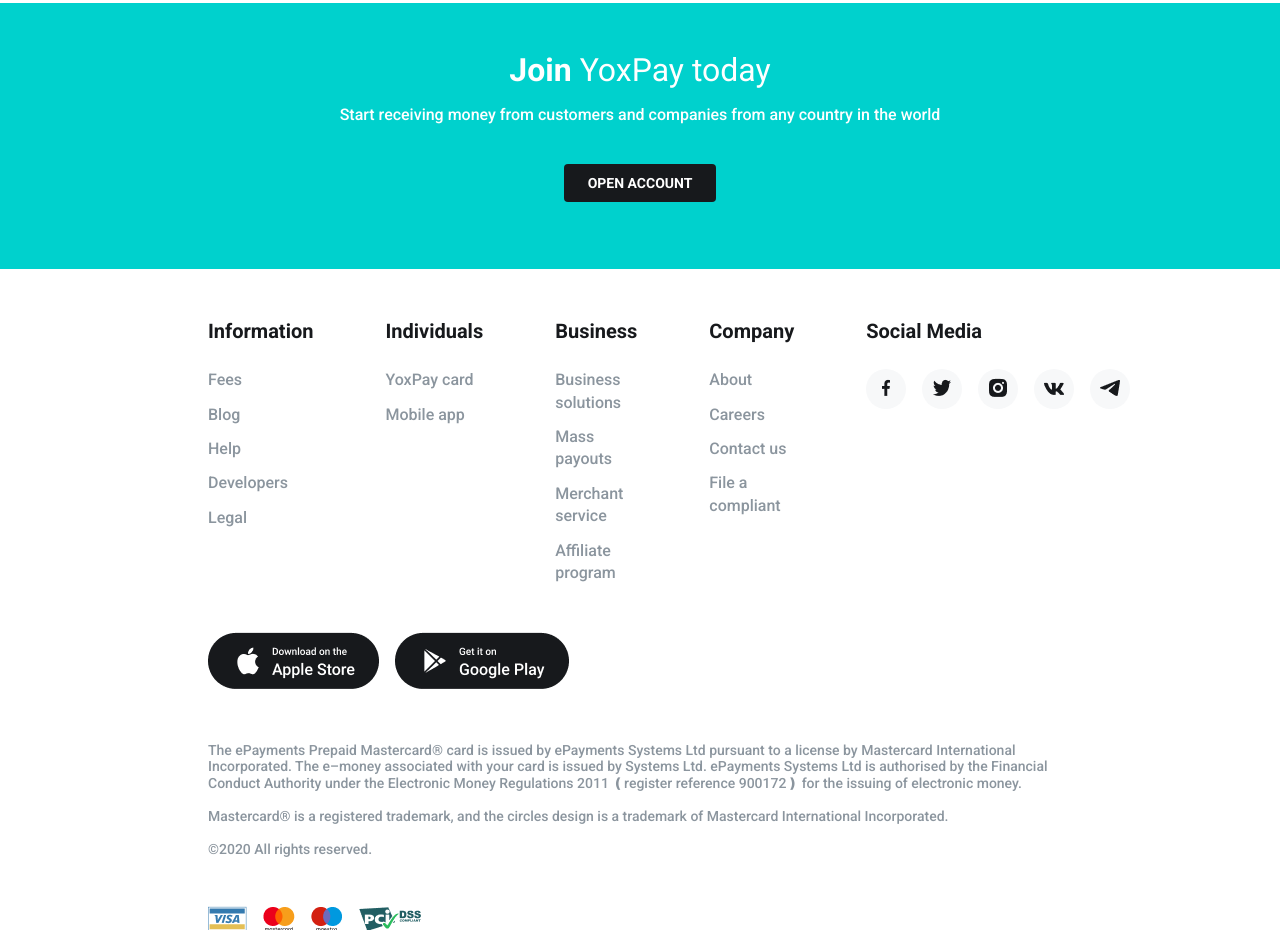
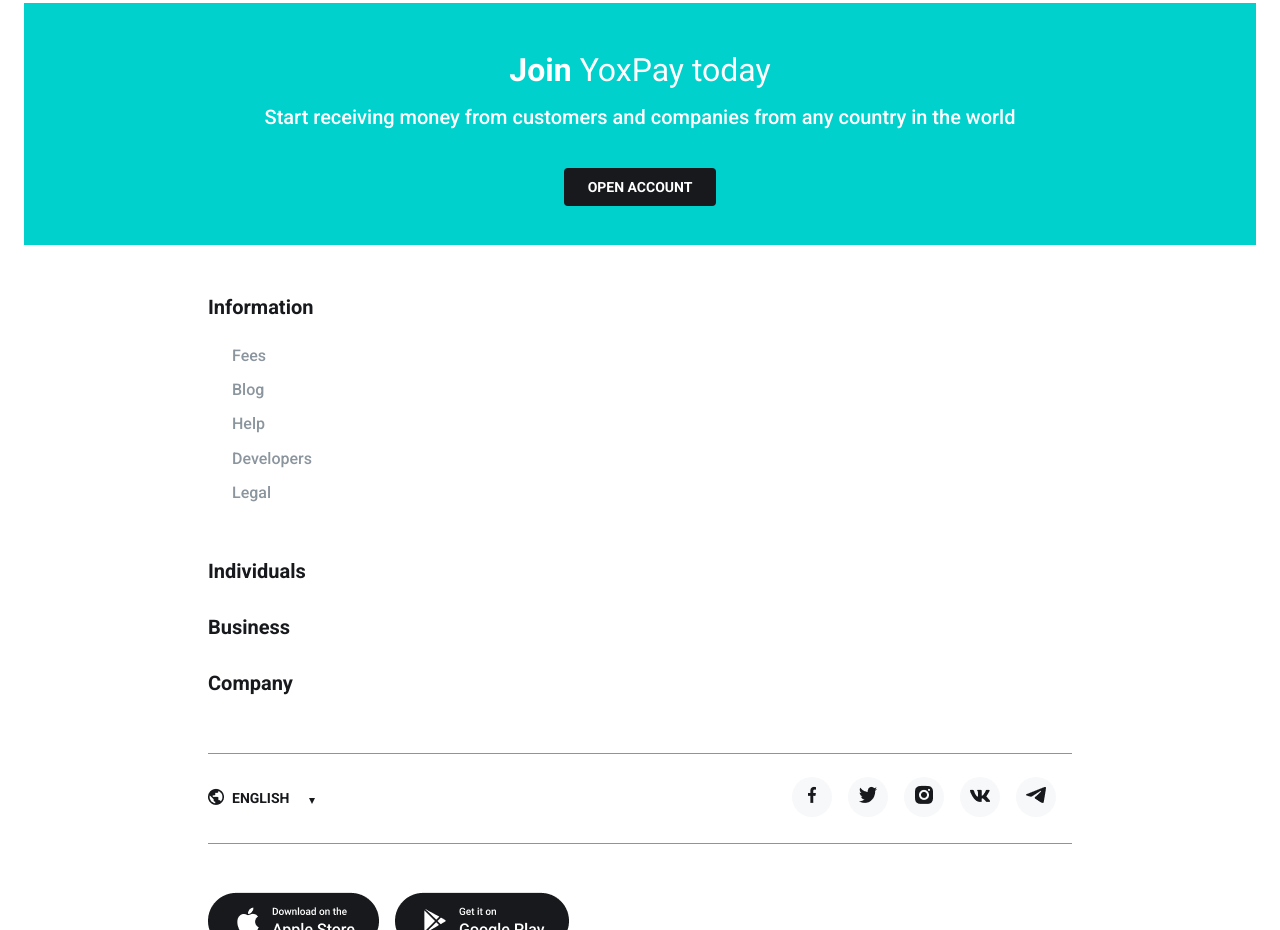
Before and after one commit to Keyzzzt/Placet, a website built with webpack: page dist/index.html in a window 1280 px wide. Shown: the part 1870-2800 px from the top of the page. Built offline with nearby package versions, Linux system fonts and the light colour scheme.

Commit message:
only footer left

```diff
--- a/src/styles/_variables.scss
+++ b/src/styles/_variables.scss
@@ -15,13 +15,16 @@
         @media(max-width: 1440px){@content;}
     }
     @else if $point == md{
-        @media(max-width: 980px){@content;}
+        @media(max-width: 1024px){@content;}
     }
     @else if $point == sm{
-        @media(max-width: 520px){@content;}
+        @media(max-width: 770px){@content;}
     }
     @else if $point == xs{
         @media(max-width: 520px){@content;}
     }
+    @else if $point == xxs{
+        @media(max-width: 360px){@content;}
+    }
 
 }
--- a/src/styles/footer.scss
+++ b/src/styles/footer.scss
@@ -2,14 +2,25 @@
 
 .footer{
     margin-top: 48px;
+    @include breakpoint(lg){
+        width: 100%;
+
+    }
     &-up{
         display: flex;
         justify-content: space-between;
+        @include breakpoint(lg){
+            display: flex;
+            flex-direction: column;
+        }
     }
     &-nav{
         display: flex;
         div{
             margin-right: 72px;
+            @include breakpoint(lg){
+                margin-bottom: 28px;
+            }
         }
         h3{
             font-size: 20px;
@@ -20,12 +31,19 @@
         }
         ul{
             margin-top: 24px;
+            @include breakpoint(lg){
+                padding: 0 24px 24px 24px;
+            }
         }
         li{
             font-weight: 500;
             font-size: 16px;
             line-height: 22.4px;
             margin-top: 12px;
+
+        }
+        @include breakpoint(lg){
+            flex-direction: column;
         }
     }
     &-apple-google-btn{
@@ -33,6 +51,18 @@
         display: flex;
         .apple, .google{
             margin-right: 16px;
+            @include breakpoint(xs){
+                margin-bottom: 16px;
+            }
+        }
+        @include breakpoint(xs){
+            flex-direction: column;
+        }
+    }
+    &__social{
+        @include breakpoint(lg){
+            position: relative;
+
         }
     }
     &-social-icons{
@@ -47,9 +77,20 @@
             align-items: center;
             margin: 24px 16px 0 0;
         }
+        @include breakpoint(lg){
+            position: absolute;
+            top: 28px;
+            left: 584px;
+        }
+        @include breakpoint(md){
+            left: 430px;
+        }
+        @include breakpoint(sm){
+            max-width: 260px;
+        }
     }
     &-rights{
-        width: 100%;
+        width: 99%;
         p {
             font-size: 14px;
             margin-bottom: 16px;
@@ -63,4 +104,11 @@
             margin-right: 16px;
         }
     }
+
+
+    .footer__individuals ul, .footer__business ul, .footer__company ul, .footer__social h3{
+        @include breakpoint(lg){
+            display: none;
+        }
+    }
 }
--- a/src/styles/header.scss
+++ b/src/styles/header.scss
@@ -5,46 +5,22 @@
     background: $main-dark;
     color: $white;
     margin: 0 -24px;
-    &-burger{
-        position: relative;
-        display: none;
-        cursor: pointer;
-        @include breakpoint(lg){
-            display: block;
-        }
-        span, span:before, span:after{
-            position: absolute;
-            height: 2px;
-            width: 15px;
-            top: 50%;
-            margin-top: -1px;
-            left: 0;
-            background: $white;
-            border-radius: 100%;
 
-        }
-        span:before, span:after{
-            content: '';
-            width: 20px;
-        }
-        span:before{
-            transform: translateY(-5px);
-        }
-        span:after{
-            transform: translateY(5px);
-        }
+    &__wrapper {
+        height: 64px;
+        display: flex;
+        justify-content: space-between;
+        align-items: center;
     }
+
     &__logo{
         margin-right: 64px;
         @include breakpoint(xl){
             margin-right: 40px;
         }
-    }
-    &__wrapper {
-        height: 64px;
-        display: flex;
-        justify-content: space-between;
-        align-items: center;
+        @include breakpoint(xs){
+            margin-right: -20px;
+        }
     }
     &__left, &__right{
         display: flex;
@@ -54,6 +30,11 @@
 
     &__right__nav a{
         @include breakpoint(lg){
+            display: none;
+        }
+    }
+    &__left__nav a{
+        @include breakpoint(md){
             display: none;
         }
     }
@@ -87,9 +68,45 @@
             :nth-last-child(2){
                 margin-right: 50px;
             }
+
         }
         @include breakpoint(md){
             display: none;
+        }
+    }
+    &-burger{
+        display: none;
+        @include breakpoint(lg){
+            display: block;
+            cursor: pointer;
+            position: relative;
+            margin-right: -25px;
+        }
+        @include breakpoint(md){
+            margin-right: 50px;
+        }
+        @include breakpoint(xs){
+            margin-left: 10px;
+        }
+        span, span:before, span:after{
+            position: absolute;
+            height: 2px;
+            width: 15px;
+            top: 50%;
+            margin-top: -1px;
+            left: 0;
+            background: $white;
+
+        }
+        span:before, span:after{
+            content: '';
+            width: 20px;
+        }
+        span:before{
+            transform: translateY(-5px);
+        }
+        span:after{
+            transform: translateY(5px);
         }
     }
 }
--- a/src/styles/join.scss
+++ b/src/styles/join.scss
@@ -1,14 +1,15 @@
 @import '../styles/variables';
 
 .join{
-    margin: 48px -24px;
-    padding: 24px;
-    height: 266px;
+    margin: 48px 0;
+    padding: 48px 0;
     background-color: $main-green;
-    text-align: center;
+    display: flex;
+    flex-direction: column;
+    align-items: center;
     color: $white;
+
     &-title{
-        margin-top: 24px;
         font-weight: normal;
         font-size: 32px;
         span{
@@ -17,6 +18,20 @@
     }
     &-text{
         margin: 16px 0 48px 0;
+        font-size: 20px;
+        text-align: center;
+        @include breakpoint(md){
+            width: 652px;
+
+        }
+        @include breakpoint(sm){
+            width: 472px;
+
+        }
+        @include breakpoint(xs){
+            width: 312px;
+
+        }
     }
     &-btn {
         a{
--- a/src/styles/news.scss
+++ b/src/styles/news.scss
@@ -1,52 +1,25 @@
 @import '../styles/variables';
 
-.news__header__logo {
-
+.news{
+    &__header__logo {
         margin: 48px auto;
         text-align: center;
-
         img {
             margin-bottom: 12px;
             width: 208px;
             @include breakpoint(md){
                 width: 146px;
             }
-
         }
         h1{
             font-size: 20px;
             font-weight: 700;
-
         }
     }
-.news__content-row{
+    &__content-row{
         display: flex;
         flex-wrap: wrap;
-    div:nth-child(4n + 0){
-        margin-right: 0;
-    }
-    @include breakpoint(xl){
-        div:nth-child(3n + 0){
-            margin-right: 0;
-        }
-        div:nth-child(4n + 0){
-            margin-right: 24px;
-        }
-    }
-    @include breakpoint(md){
-        div{
-            margin-right: 24px;
-        }
-        div:nth-child(2n + 0){
-            margin-right: 0;
-        }
-        div:nth-child(3n + 0){
-            margin-right: 24px;
-        }
-
-    }
-
-}
+        margin-right: -24px;
 
         .news__item{
             max-width: 255px;
@@ -64,6 +37,13 @@
             @include breakpoint(md){
                 min-width: 338px;
             }
+            @include breakpoint(sm){
+                min-width: 472px;
+
+            }
+            @include breakpoint(xs){
+                min-width: 312px;
+            }
 
             &-bottom{
                 padding: 0 24px 24px 24px;
@@ -79,6 +59,9 @@
                 }
                 @include breakpoint(md){
                     min-width: 338px
+                }
+                @include breakpoint(xs){
+                    min-width: 312px;
                 }
 
                 }
@@ -114,7 +97,9 @@
             }
         }
 
-.news__load-more {
+    }
+
+    &__load-more {
         display: flex;
         justify-content: center;
         margin: 24px;
@@ -130,3 +115,11 @@
             padding: 11.5px 24px;
         }
     }
+
+
+
+
+
+
+
+}
--- a/src/styles/style.scss
+++ b/src/styles/style.scss
@@ -19,11 +19,12 @@
 
 body {
     @include roboto;
-    padding: 0 24px;
     font-size: 16px;
     line-height: 1.2;
     font-weight: 500;
     color: $main-grey;
+    margin: 0 24px;
+
 
 }
     .container {
@@ -37,14 +38,18 @@
             max-width: 864px;
         }
         @include breakpoint(md){
-            max-width: 724px;
+            width: 700px;
+
         }
         @include breakpoint(sm){
             max-width: 472px;
         }
+        @include breakpoint(xs){
+            max-width: 312px;
+        }
+        @include breakpoint(xxs){
+        }
     }
-
-
 
 a {
     text-decoration: none;
@@ -55,17 +60,22 @@
 
 .lang{
     display: flex;
+    align-items: center;
     cursor: pointer;
+    position: relative;
     &-icon{
         margin-right: 8px;
+        height: 100%;
     }
     &-value{
         text-transform: uppercase;
-        margin-right: 13px;
+        margin-right: 20px;
         font-size: 14px;
         font-weight: 700;
     }
     &-triangle-down{
+        position: absolute;
+        top: 0;right: 0 ;
         width: 0;
         height: 0;
         border-left:  3px solid transparent;
@@ -85,7 +95,22 @@
     &-dark{
         color: $main-dark;
     }
-    @include breakpoint(lg){
-        display: none;
+    &-top{
+        @include breakpoint(lg){
+            display: none;
+        }
     }
+    &-bottom{
+        @include breakpoint(lg){
+            padding: 34px;
+            border-top: 1px solid $main-grey;
+            border-bottom: 1px solid $main-grey;
+            padding: 34px 0;
+
+        }
+        @include breakpoint(md){
+        }
+    }
+
+
 }
```
Also changed, not shown: some.js (deleted, +0 -70 lines), dist/index.html, dist/main.css, 1 other file. Lines whose indentation alone changed are shown as unchanged.
